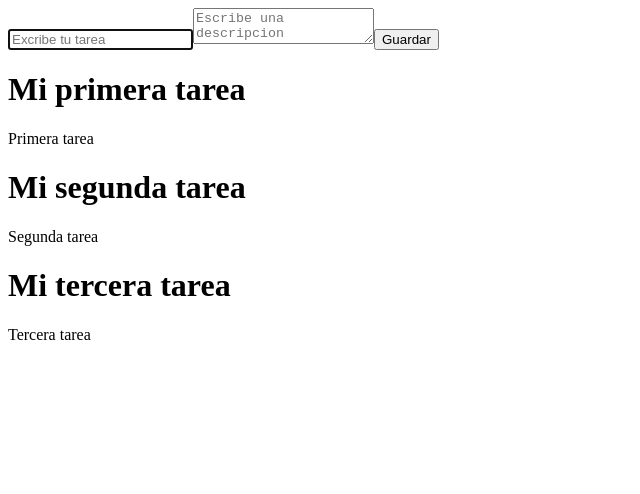
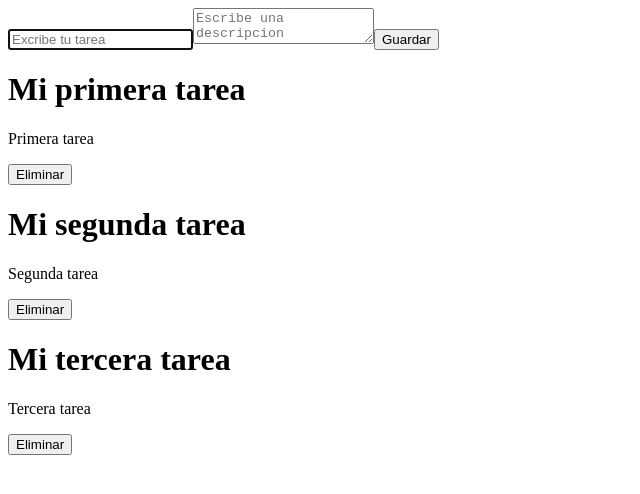
Before and after one commit to LuisFrancisco17/Tasks-App-React, a React (Vite) app: page / in a window 1280 px wide. Shown: the top 494 px of the page, without its empty margins (0-640 px from the left). Built offline with nearby package versions, Linux system fonts and the light colour scheme.

Commit message:
Eliminacion de tareas

```diff
--- a/src/App.jsx
+++ b/src/App.jsx
@@ -21,10 +21,14 @@ function App() {
     ]);
   }
 
+  function deleteTask(taskId) {
+    setTasks(tasks.filter((task) => task.id !== taskId));
+  }
+
   return (
     <>
       <TaskForm createTask={createTask} />
-      <TaskList tasks={tasks} />
+      <TaskList tasks={tasks} deleteTask={deleteTask} />
     </>
   );
 }
--- a/src/components/TaskCard.jsx
+++ b/src/components/TaskCard.jsx
@@ -1,8 +1,9 @@
-function TaskCard({ task }) {
+function TaskCard({ task, deleteTask }) {
   return (
     <div>
       <h1>{task.title}</h1>
       <p>{task.description}</p>
+      <button onClick={() => deleteTask(task.id)}>Eliminar</button>
     </div>
   );
 }
--- a/src/components/TaskList.jsx
+++ b/src/components/TaskList.jsx
@@ -1,16 +1,16 @@
 import TaskCard from "./TaskCard";
 
-function TaskList({ tasks }) {
+function TaskList({ tasks, deleteTask }) {
   if (tasks.length === 0) {
     return <h1>No hay tareas</h1>;
   }
 
   return (
-    <>
+    <div>
       {tasks.map((task) => (
-        <TaskCard key={task.id} task={task} />
+        <TaskCard key={task.id} task={task} deleteTask={deleteTask} />
       ))}
-    </>
+    </div>
   );
 }
 
```
